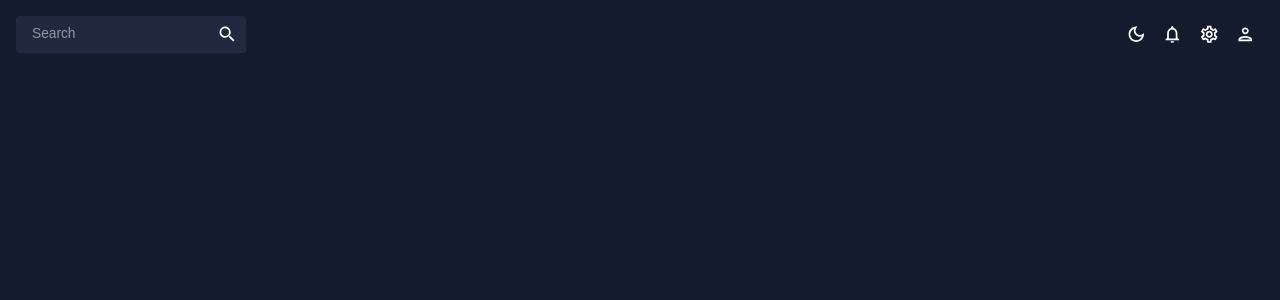
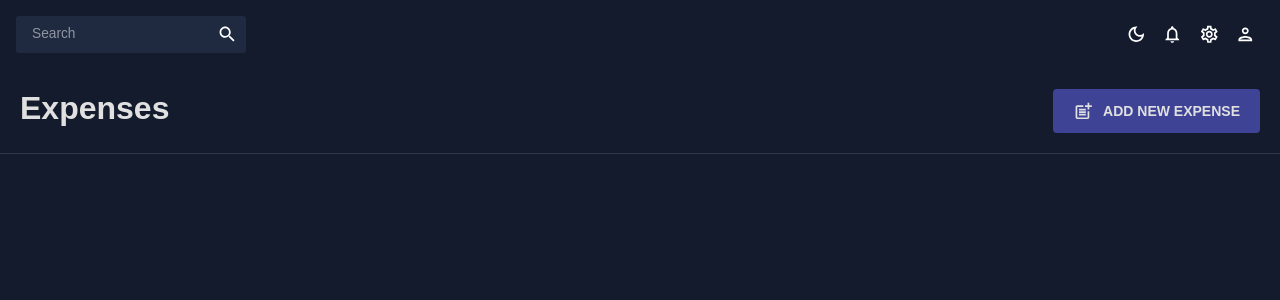
Before and after one commit to amishra469/TrackYourExpenses, a React (Create React App) app: page / in a window 1280 px wide. Shown: the top 300 px of the page. Built offline with nearby package versions, Linux system fonts and the light colour scheme.

Commit message:
Initialized Expense Page

```diff
--- a/src/App.js
+++ b/src/App.js
@@ -1,19 +1,19 @@
-import React, { useState } from 'react'
+import React from 'react'
 import { CssBaseline, ThemeProvider } from "@mui/material";
 import { ColorModeContext, useMode } from "./context/Theme";
 import TopNavBar from './components/TopNavBar/TopNavBar';
+import Expenses from './containers/Expense/Expenses';
 
 const App = () => {
   const [theme, colorMode] = useMode();
-  const [isSidebar, setIsSidebar] = useState(true);
   return (
     <ColorModeContext.Provider value={colorMode}>
       <ThemeProvider theme={theme}>
         <CssBaseline />
         <div className="app">
-          {/* <Sidebar isSidebar={isSidebar} /> */}
           <main className="content">
-            <TopNavBar setIsSidebar={setIsSidebar} />
+            <TopNavBar />
+            <Expenses />
           </main>
         </div>
       </ThemeProvider>
--- /dev/null
+++ b/src/containers/Expense/Expenses.js
@@ -0,0 +1,14 @@
+import { Box } from '@mui/material'
+import React from 'react'
+import Header from './Header'
+
+
+const Expenses = () => {
+  return (
+    <Box>
+        <Header />
+    </Box>
+  )
+}
+
+export default Expenses
--- /dev/null
+++ b/src/containers/Expense/Header.js
@@ -0,0 +1,40 @@
+import React from 'react'
+import { Box, Button, Divider, Typography, useTheme } from '@mui/material';
+import { tokens } from '../../context/Theme';
+import PostAddIcon from '@mui/icons-material/PostAdd';
+
+
+const Header = () => {
+    const theme = useTheme();
+    const colors = tokens(theme.palette.mode);
+    return (
+        <Box >
+            <Box sx={{ display: 'flex', justifyContent: 'space-between', padding: '20px' }}>
+                <Typography
+                    variant="h2"
+                    color={colors.grey[100]}
+                    fontWeight="bold"
+                    sx={{ m: "0 0 5px 0" }}
+                >
+                    Expenses
+                </Typography>
+
+                <Button
+                    sx={{
+                        backgroundColor: colors.blueAccent[700],
+                        color: colors.grey[100],
+                        fontSize: "14px",
+                        fontWeight: "bold",
+                        padding: "10px 20px",
+                    }}
+                >
+                    <PostAddIcon sx={{ mr: "10px" }} />
+                    Add New Expense
+                </Button>
+            </Box>
+            <Divider />
+        </Box>
+    )
+}
+
+export default Header
```
